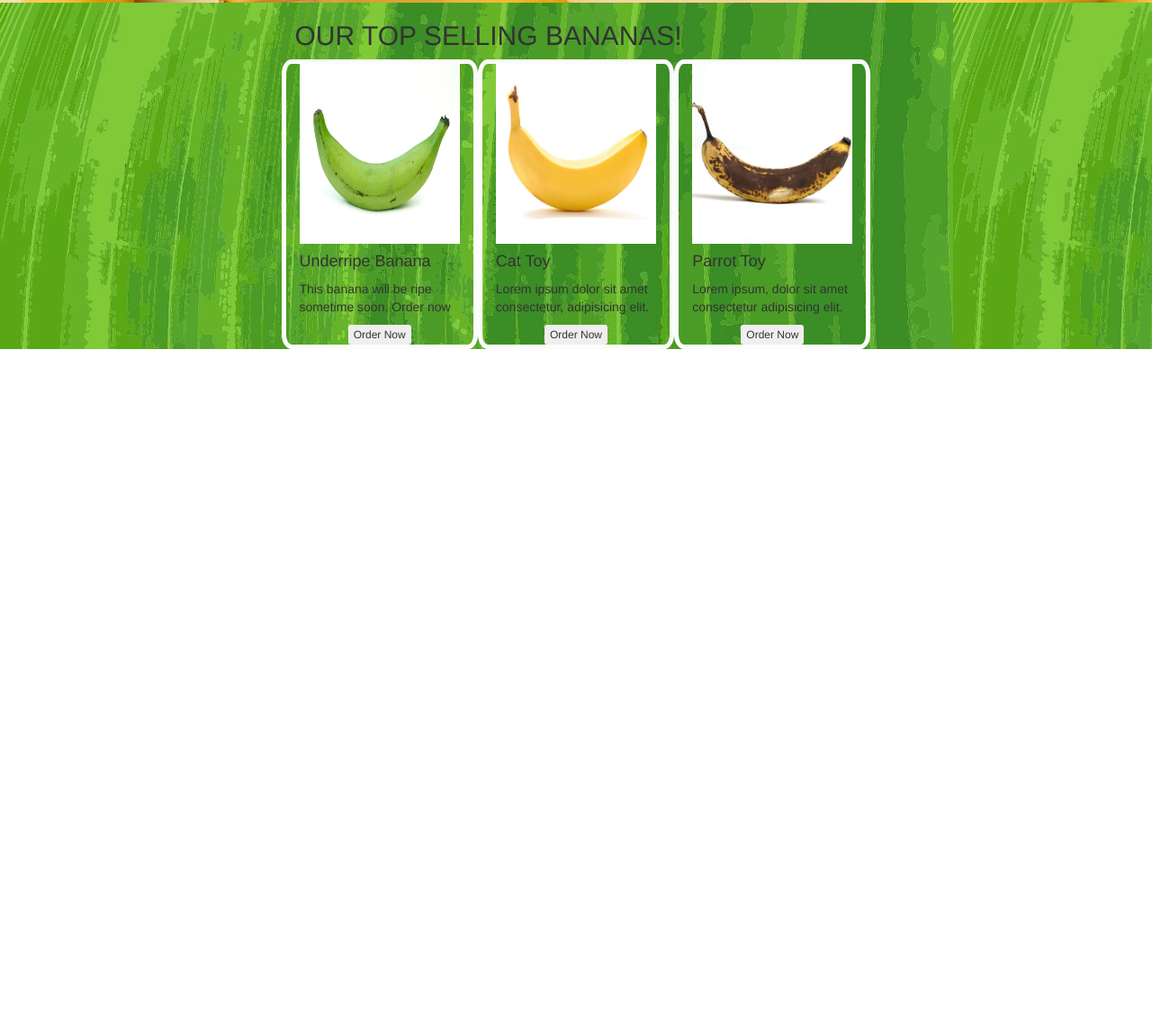
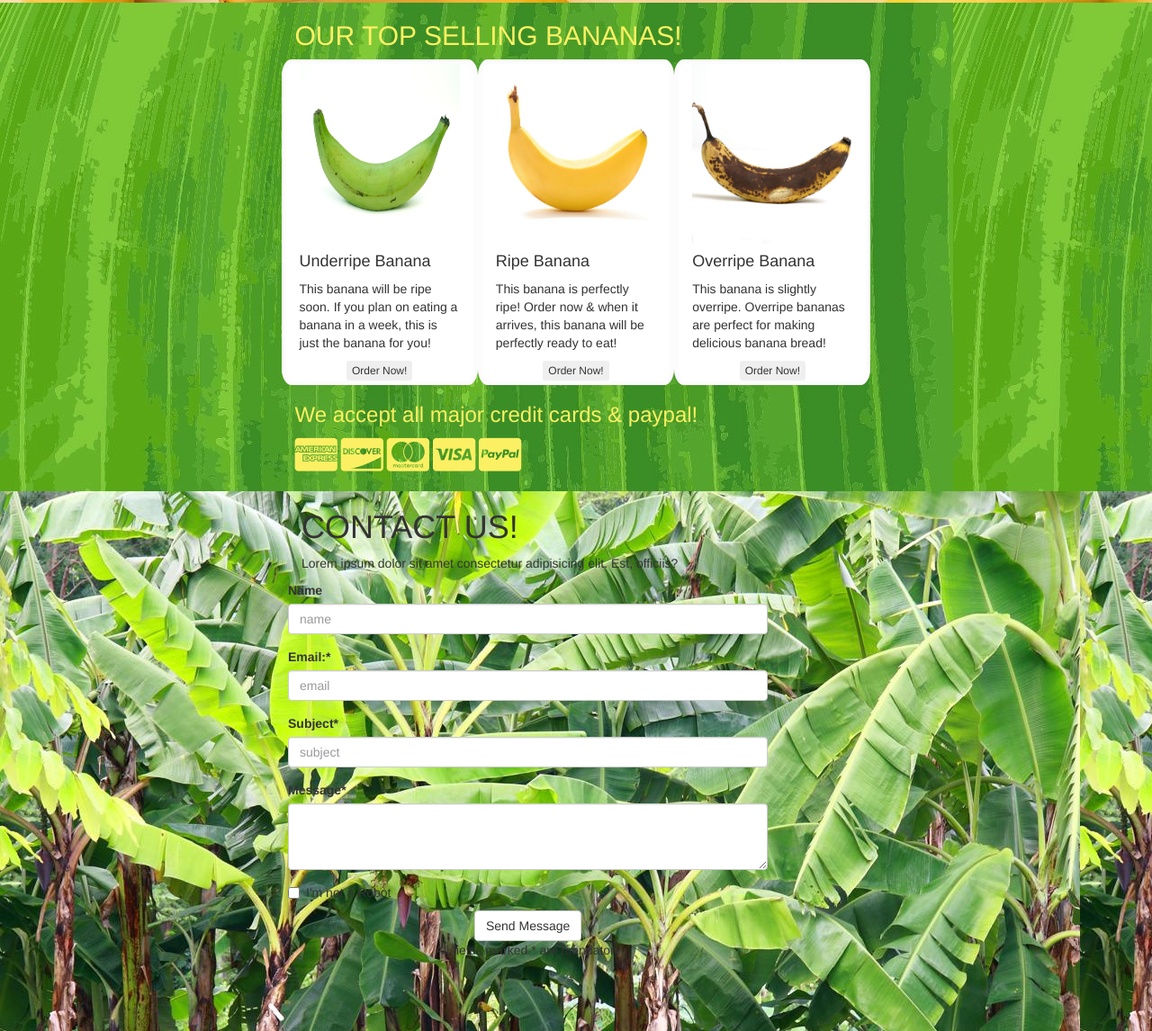
Before and after one commit to noahrollin/mobile-friendly-portfolio, a plain HTML site: page index.html in a window 1280 px wide. Shown: the part 1752-2898 px from the top of the page at 90% size. Before the commit the page ends 2140 px from the top, so only its background shows below. Drawn offline with nearby package versions, Linux system fonts and the light colour scheme; a web font is replaced by a local one.

Commit message:
styled order section & added contact section

```diff
--- a/css/styles.css
+++ b/css/styles.css
@@ -7,7 +7,7 @@
     margin: 0;
 }
 
-#review, #order, #contact {
+#review, #contact {
     min-height: 600px;
 }
 
@@ -175,12 +175,16 @@ nav.navbar {
 
 /* order */
 
+#order {
+    padding-bottom: 10px;
+}
+
 section {
     background-image: url('../img/leaf.jpg')
 }
 
 .product {
-    background-color: #;
+    background-color: #FFF;
     border-radius: 5%;
     border: 5px solid rgb(252, 252, 252);
 }
@@ -189,3 +193,18 @@ section {
     height: 200px;
     width: 240px;
 }
+
+#order h2, h3 {
+    color: #fbf063;
+}
+
+#order i {
+    color: #fbf063;
+    font-size: 3em;
+}
+
+/* contact */
+
+#contact {
+    background-image: url('../img/bananatrees.jpg')
+}
--- a/index.html
+++ b/index.html
@@ -7,6 +7,7 @@
 	<link rel="stylesheet" href="css/bootstrap.min.css">
 	<link rel="stylesheet" href="css/all.min.css">
 	<link rel="stylesheet" href="css/styles.css">
+	<link rel="stylesheet" href="https://use.fontawesome.com/releases/v5.8.1/css/all.css" integrity="sha384-50oBUHEmvpQ+1lW4y57PTFmhCaXp0ML5d60M1M7uH2+nqUivzIebhndOJK28anvf" crossorigin="anonymous">
 </head>
 <body>
 
@@ -108,15 +109,15 @@
 	<div id="review" class="container-fluid">
 		<div class="row text-center">
 			<div class="col-sm-8 center">
-				<h1>Ryan Reynolds</h1>
 				<p>"Bananaworld provides an amazing service for people like me who are too busy to go to the store and buy bananas.  When my wife told me about bananaworld I couldn't believe it!  Ordering bananas online has never been easier, and I couldn't believe how fresh they were when they arrived!  It's official, I love Bananaworld bananas in my mouth!"</p>
+				<h1>-Ryan Reynolds</h1>
 			</div>
 		</div>
 	</div>
 
 	<!-- order -->
 
-	<section class="container-fluid">
+	<section id="order" class="container-fluid">
 		<div class="row">
 			<div class="col-md-6 col-md-offset-3 text-jsutify featured">
 				<h2 class="text-uppercase">Our Top Selling Bananas!</h2>
@@ -128,8 +129,8 @@
 							</div>
 							<div class="col-sm-12 col-xs-6">
 								<h4>Underripe Banana</h4>
-								<p>This banana will be ripe sometime soon.  Order now </p>
-								<button class="btn btn-xs center-block">Order Now</button>
+								<p>This banana will be ripe soon.  If you plan on eating a banana in a week, this is just the banana for you!</p>
+								<button class="btn btn-xs center-block">Order Now!</button>
 							</div>
 						</div>
 					</div>
@@ -139,9 +140,9 @@
 								<img src="img/perfect-banana.jpg" alt="#" class="img-responsive product_image">
 							</div>
 							<div class="col-sm-12 col-xs-6">
-								<h4>Cat Toy</h4>
-								<p>Lorem ipsum dolor sit amet consectetur, adipisicing elit.</p>
-								<button class="btn btn-xs center-block">Order Now</button>
+								<h4>Ripe Banana</h4>
+								<p>This banana is perfectly ripe!  Order now & when it arrives, this banana will be perfectly ready to eat!</p>
+								<button class="btn btn-xs center-block">Order Now!</button>
 							</div>
 						</div>
 					</div>
@@ -151,18 +152,73 @@
 								<img src="img/overripe-banana.jpg" alt="#" class="img-responsive product_image">
 							</div>
 							<div class="col-sm-12 col-xs-6">
-								<h4>Parrot Toy</h4>
-								<p>Lorem ipsum, dolor sit amet consectetur adipisicing elit.</p>
-								<button class="btn btn-xs center-block">Order Now</button>
+								<h4>Overripe Banana</h4>
+								<p>This banana is slightly overripe.  Overripe bananas are perfect for making delicious banana bread!</p>
+								<button class="btn btn-xs center-block">Order Now!</button>
 							</div>
 						</div>
 					</div>
 				</div>
+				<h3>We accept all major credit cards & paypal!</h3>
+				<p><i class="fab fa-cc-amex"></i>  <i class="fab fa-cc-discover"></i>  <i class="fab fa-cc-mastercard"></i>  <i class="fab fa-cc-visa"></i>  <i class="fab fa-cc-paypal"></i></p>
 			</div>
 		</div>
 	</section>
 
+	<!-- contact -->
 
+	<div id="contact" class="container-fluid">
+		<div class="col-sm-5 col-sm-offset-3">
+			<div class="row">
+				<div class="col-sm-12">
+					<h1 class="text-uppercase">Contact Us!</h1>
+				</div>
+			</div>
+			<div class="row">
+				<div class="col-sm-12">
+					<p>Lorem ipsum dolor sit amet consectetur adipisicing elit. Est, officiis?</p>
+				</div>
+			</div>
+			<div class="row contact_form">
+				<form action="">
+					<div class="form-group">
+						<label for="">Name</label>
+							<input type="text" class="form-control" placeholder="name">
+					</div>
+					<div class="form-group">
+						<label for="">Email:<span>*</span></label>
+							<input type="email" class="form-control" placeholder="email">
+					</div>
+					<div class="form-group">
+						<label for="">Subject<span>*</span></label>
+							<input type="text" class="form-control" placeholder="subject"></div>
+					<div class="form-group">
+						<label for="">Message<span>*</span></label>
+							<textarea rows="3" class="form-control"></textarea>
+					</div>
+					<div class="checkbox">
+						<label for="checkbox">
+							<input type="checkbox">I'm not a Robot
+						</label>
+					</div>
+					<button type="submit" class="btn btn-default center-block">Send Message</button>
+					<p class="text-center" id="contact_fine_print">All fields marked <span>*</span> are mandatory
+					</p>
+				</form>
+			</div>
+		</div>
+		<!-- <div class="col-sm-5">
+			<address>
+				<strong class="text-capitalize"></strong><br>
+					Restaurante<br>
+					123 Fulton St.<br>
+					Fresno, VA 93728
+					P:  (123)  456-7890
+			</address>
+			<i class="fab fa-facebook-square"></i>
+			<i class="fab fa-facebook-square"></i>
+		</div> -->
+	</div>
 
 
 
```
Also changed, not shown: img/bananatrees.jpg (added).
